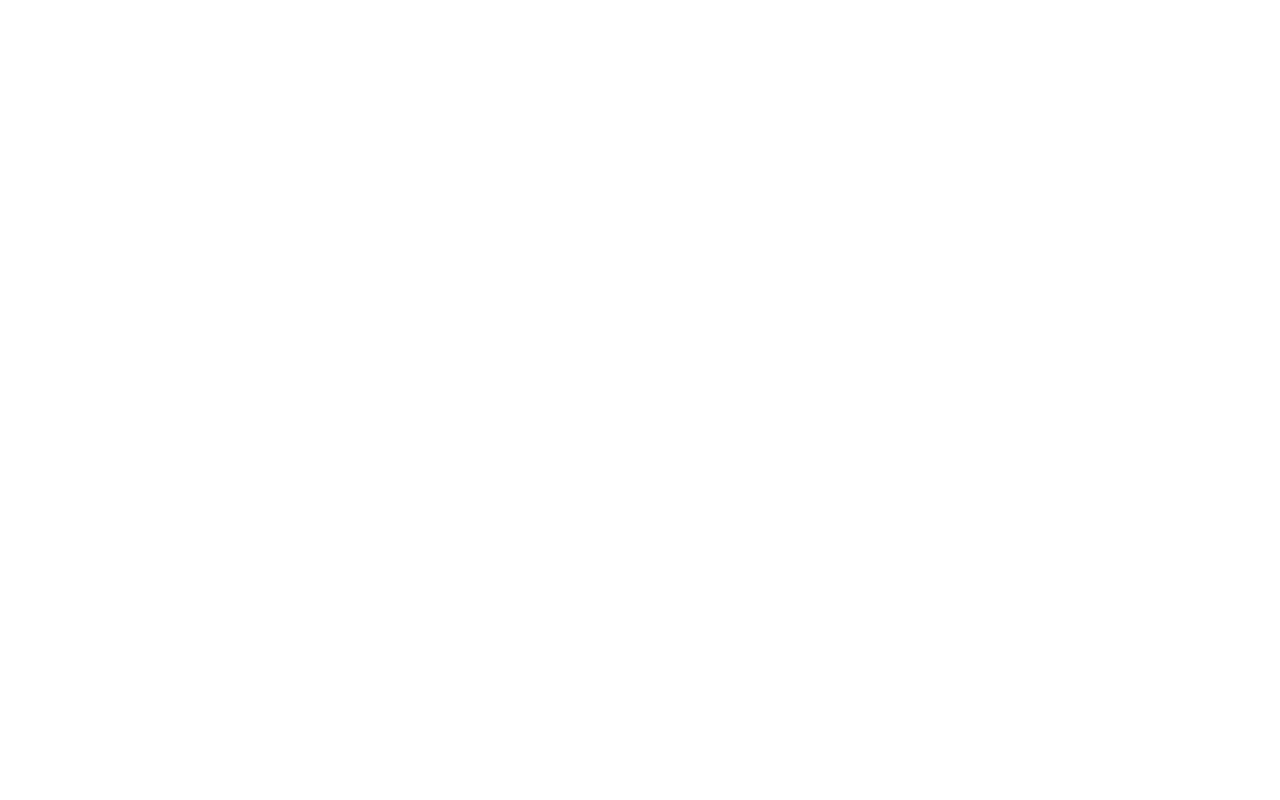
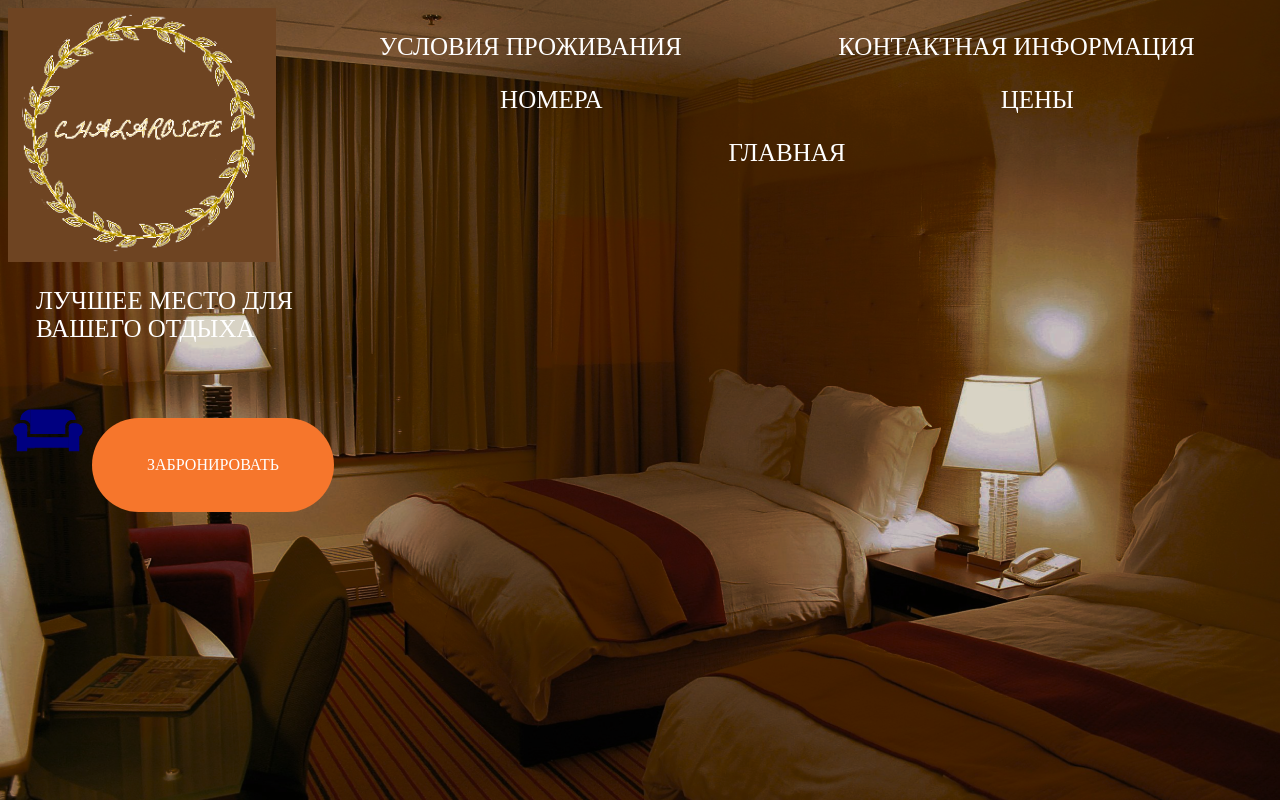
Before and after one commit to Neurolius/----------, a plain HTML site: page usl_proj.html in a window 1280 px wide. Drawn offline with Linux system fonts and the light colour scheme.

Commit message:
new pages

```diff
--- a/style.css
+++ b/style.css
@@ -22,15 +22,19 @@ body{
 
 .main-text{
     margin-left: 28px;
+
 }
 .menu-main{
     font-size: 25px;
     width: 100%;
+
 }
 li:not(last-child){
     margin-right: 30px;
 }
-
+.menu-item{
+    list-style-type: none;
+}
 .menu-item a{
     text-decoration: none;
     color:white;
@@ -52,4 +56,6 @@ li:not(last-child){
     font-weight: 500;
     font-size: 16px;
     line-height: 50px;
+
+    margin-top: 50px;
 }
--- a/usl_proj.html
+++ b/usl_proj.html
@@ -0,0 +1,56 @@
+<!DOCTYPE html>
+<html lang="en">
+
+<head>
+    <meta charset="UTF-8">
+    <meta http-equiv="X-UA-Compatible" content="IE=edge">
+    <meta name="viewport" content="width=device-width, initial-scale=1.0">
+    <link rel="stylesheet" href="./style.css">
+    <title>Главная</title>
+</head>
+
+<body>
+
+
+    <span class="head">
+        <div class="header">
+            <div class="logo"><img src="./img/logo-min.png" alt="logo"></div>
+        </div>
+        <div class="menu-main">
+            <ul class="menu">
+                <li class="menu-item"><a href="./usl_proj.html">УСЛОВИЯ ПРОЖИВАНИЯ </a> </li>
+
+                <li class="menu-item"><a href="#"> КОНТАКТНАЯ ИНФОРМАЦИЯ</a> </li>
+            </ul>
+
+            <ul class="menu">
+                <li class="menu-item"><a href="#">НОМЕРА</a> </li>
+                <li class="menu-item"><a href="#"> ЦЕНЫ</a></li>
+            </ul>
+            <ul class="menu">
+                <li class="menu-item"><a href="./index.html">ГЛАВНАЯ</a></li>
+            </ul>
+        </div>
+
+    </span>
+
+    <div class="main-text">
+        <p class="menu-main">
+            ЛУЧШЕЕ МЕСТО ДЛЯ <br> ВАШЕГО ОТДЫХА
+        </p>
+    </div>
+
+
+
+    <div class="but">
+
+        <img src="./img/icon.svg" alt="" height="80px" width="80px" class="icon">
+        <button class="button">
+            ЗАБРОНИРОВАТЬ
+        </button>
+    </div>
+
+
+</body>
+
+</html>
```
Also changed, not shown: index.html (+7 -3 lines), ceni.html (added), kontact.html (added), room.html (added).
